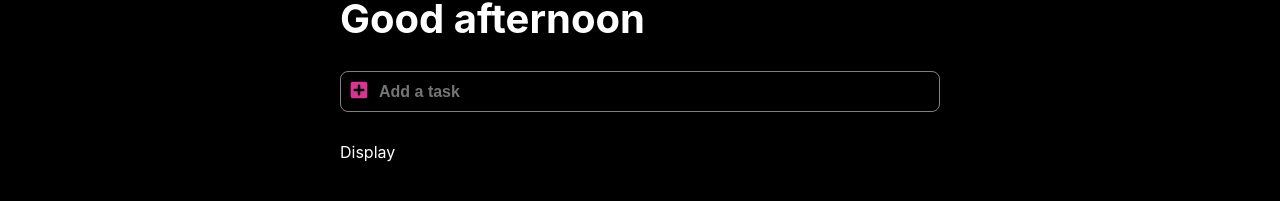
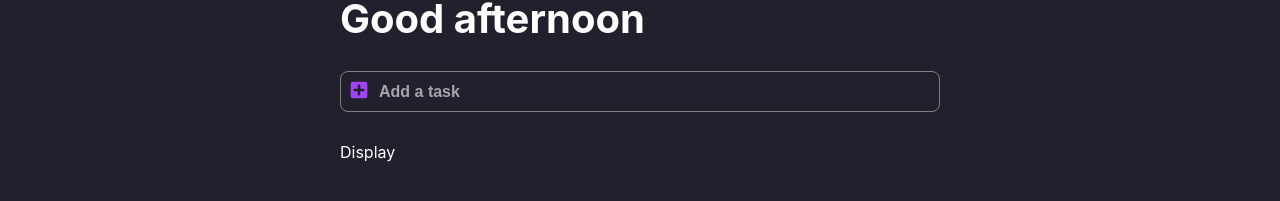
Before and after one commit to shreyngd/to-do, a React app: page / in a window 1280 px wide. Shown: the part 193-394 px from the top of the page. Built offline with nearby package versions, Linux system fonts and the light colour scheme.

Commit message:
feat(add-todo): add all functionality for add to-do box

```diff
--- a/src/components/AddTodo/AddTodo.module.scss
+++ b/src/components/AddTodo/AddTodo.module.scss
@@ -1,6 +1,8 @@
 .addTodoBox{
     border: 1px solid grey;
     border-radius: 8px;
+    color: var(--color-solid);
+    transition: background-color 0.15s ease-in;
 
     .inputContainer{
         display: flex;
@@ -11,14 +13,14 @@
     .input{
         background-color: var(--color-surface-dark);
         border: none;
-        color: var(--color-solid);
         flex: 1;
         font-weight: 600;
         font-size: 16px;
         line-height: 21px;
+        color: inherit;
         outline: none;
-        ::placeholder{
-            color: #ababab;
+        &::placeholder{
+            color: var(--color-placeholder)
         }
     }
     .addTodoBoxMain{
@@ -33,7 +35,7 @@
         flex-direction: column;
         transition: height 0.1s ease-in;
         &.fullHeight{
-            height: 155px;
+            height: 160px;
         }
     }
     .textAreaContainer{
@@ -45,13 +47,13 @@
             font-family: inherit;
             font-size: 14px;
             line-height: 19px;
-            color: var(--color-solid);
+            color: inherit;
             outline: none !important;
             border: none;
             resize: none;
             background: var(--color-surface-dark);
-            ::placeholder{
-                color: #ababab;
+            &::placeholder{
+                color: var(--color-placeholder)
             }
 
         }
@@ -60,5 +62,20 @@
         display: flex;
         padding: 8px;
         justify-content: space-between;
+        background-color: var(--color-surface);
+        align-items: center;
+        .dueText{
+            font-size: 14px;
+            line-height: 19px;
+            font-weight: 600;
+        }
+        .dueTime{
+            display: flex;
+            gap: 8px;
+        }
+        .timeChips{
+            display: flex;
+            gap: 4px;
+        }
     }
 }
--- a/src/components/AddTodo/AddTodo.tsx
+++ b/src/components/AddTodo/AddTodo.tsx
@@ -3,14 +3,16 @@ import classes from './AddTodo.module.scss';
 import AddItem from '../../assets/images/plus-square.svg'
 import classNames from 'classnames';
 import ColorPicker from '../ColorPicker/ColorPicker';
-import { COLORS_MAP } from '../../utils';
+import { DueTimeObj, DUE_TIME_LIST, PriorityObj } from '../../utils';
+import ChipButton from '../ChipButton/ChipButton';
 
 const AddTodo = () => {
     const inputRef = useRef<HTMLInputElement>(null);
     const boxRef = useRef<HTMLDivElement>(null);
     const [show, setshow] = useState(false);
+    const [selectTime, setSelectTime] = useState<DueTimeObj | null>(null);
 
-    const [colorLabel, setColorLabel] = useState('');
+    const [colorLabel, setColorLabel] = useState<PriorityObj | null>(null);
 
     useEffect(() => {
         if (show === true) {
@@ -18,8 +20,8 @@ const AddTodo = () => {
         }
     }, [show])
 
+
     useEffect(() => {
-        console.log(boxRef);
         const handleClickOutside = (event: MouseEvent) => {
             if (boxRef.current && !boxRef.current.contains(event.target as Node)) {
                 setshow(false)
@@ -36,9 +38,19 @@ const AddTodo = () => {
         setshow(true);
     }
 
+    const handleTimeSelect = (dueTimeObj: DueTimeObj) => {
+        console.log(dueTimeObj)
+        if (selectTime && selectTime.text === dueTimeObj.text) {
+            setSelectTime(null);
+        } else {
+            setSelectTime(dueTimeObj)
+        }
+
+    }
+
 
     return <div className={classes.addTodoBox} onClick={handleClick} ref={boxRef} style={{
-        background: COLORS_MAP[colorLabel]
+        background: `var(--color-priority-${colorLabel?.colorName})`
     }}>
         <div className={classes.addTodoBoxMain}>
             <div className={classes.inputContainer}>
@@ -52,8 +64,11 @@ const AddTodo = () => {
                     <textarea className={classes.textarea} placeholder="Add a description" onFocus={handleClick} rows={5}></textarea>
                 </div>
                 <div className={classes.options}>
-                    <div>due date</div>
-                    <div><ColorPicker changeColor={(color) => setColorLabel(color)} /></div>
+                    <div className={classes.dueTime}>
+                        <div className={classes.dueText}>Due in:</div>
+                        <div className={classes.timeChips}>{DUE_TIME_LIST.map(el => <ChipButton value={el.text} onClick={() => handleTimeSelect(el)} key={el.text} selected={selectTime?.text} />)}</div>
+                    </div>
+                    <div><ColorPicker changeColor={(color: PriorityObj | null) => setColorLabel(color)} /></div>
 
                 </div>
             </div>
--- /dev/null
+++ b/src/components/ChipButton/ChipButton.module.scss
@@ -0,0 +1,13 @@
+.chipBtn{
+    border: 1px solid var(--color-solid);
+    background: none;
+    font-weight: bold;
+    padding: 2px 5px;
+    border-radius: 24px;
+    color:inherit;
+    cursor: pointer;
+    &.selected{
+        border-color: var(--color-border-priority);
+        color: var(--color-border-priority);
+    }
+}
--- /dev/null
+++ b/src/components/ChipButton/ChipButton.tsx
@@ -0,0 +1,10 @@
+import classNames from 'classnames';
+import classes from './ChipButton.module.scss';
+
+const ChipButton = ({ onClick = () => { }, value = '', selected = '' }) => {
+    return <button type='button' className={classNames(classes.chipBtn, {
+        [classes.selected]: selected === value
+    })} onClick={onClick}>{value}</button>
+}
+
+export default ChipButton
--- a/src/components/ColorPicker/ColorPicker.module.scss
+++ b/src/components/ColorPicker/ColorPicker.module.scss
@@ -1,13 +1,29 @@
 .main{
     display: flex;
     gap: 8px;
+    align-items: center;
     .colorDiv{
         height: 30px;
         width: 30px;
         border-radius: 50%;
+        &.low{
+            background-color: var(--color-priority-low);
+        }
+        &.medium{
+            background-color: var(--color-priority-medium);
+
+        }
+        &.high{
+            background-color: var(--color-priority-high);
+        }
         &.selected{
-            border: 2px solid gray;
+            border: 2px solid var(--color-border-priority);
             padding: 1px
         }
     }
+    .text{
+        font-size: 14px;
+        font-weight: 600;
+        line-height: 19px;
+    }
 }
--- a/src/components/ColorPicker/ColorPicker.tsx
+++ b/src/components/ColorPicker/ColorPicker.tsx
@@ -1,24 +1,26 @@
 import classes from './ColorPicker.module.scss'
-import { COLORS_MAP } from '../../utils';
-import { useState } from 'react';
+import { COLORS_ARR, PriorityObj } from '../../utils';
+import { useEffect, useState } from 'react';
 import classNames from 'classnames';
 
-const ColorPicker = ({ changeColor = (color: string) => { } }) => {
-    const [selected, setSelected] = useState<string>('DEFAULT');
+const ColorPicker = ({ changeColor = (color: PriorityObj | null) => { } }) => {
+    const [selected, setSelected] = useState<PriorityObj | null>(null);
 
-    const handleClick = (e: React.MouseEvent<HTMLDivElement>) => {
-        if (typeof e.currentTarget.dataset.color !== 'undefined') {
-            setSelected(e.currentTarget.dataset.color)
-            changeColor(e.currentTarget.dataset.color)
+    useEffect(() => {
+        changeColor(selected)
+    }, [selected, changeColor])
+
+    const handleClick = (obj: PriorityObj) => {
+        if (selected?.name === obj.name) {
+            setSelected(null)
+        } else {
+            setSelected(obj)
         }
-
-
     }
     return <div className={classes.main}>
-        {Object.keys(COLORS_MAP).map(el => {
-            return <div className={classNames(classes.colorDiv, { [classes.selected]: selected === el })} key={el} style={{
-                background: COLORS_MAP[el]
-            }} data-color={el} onClick={handleClick}></div>
+        <div className={classes.text}>Priority:</div>
+        {COLORS_ARR.map((priority: PriorityObj) => {
+            return <div className={classNames(classes.colorDiv, { [classes.selected]: selected?.name === priority.name }, classes[priority.colorName])} key={priority.name} onClick={() => handleClick(priority)}></div>
         })}
 
     </div>
--- a/src/components/ThemeToggle/ThemeToggle.tsx
+++ b/src/components/ThemeToggle/ThemeToggle.tsx
@@ -1,9 +1,12 @@
-import { useState } from "react";
+import { useEffect, useState } from "react";
 import { changeTheme, THEME } from "../../theme";
 import classes from './ThemeToggle.module.scss'
 
 const ThemeToggle = () => {
     const [theme, setTheme] = useState(THEME.DARK);
+    useEffect(() => {
+        changeTheme(THEME.DARK)
+    }, [])
     const toggleTheme = () => {
         const newTheme = theme === THEME.DARK ? THEME.LIGHT : THEME.DARK
         setTheme(newTheme)
--- a/src/theme/index.ts
+++ b/src/theme/index.ts
@@ -3,23 +3,11 @@ export enum THEME {
     DARK = 'dark'
 }
 
-const darkTheme: Record<string, string> = {
-    "--color-surface": "#20212c",
-    "--color-solid": "white",
-    "--color-primary": "teal",
-    "--color-surface-secondary": "#000"
-};
-const lightTheme: Record<string, string> = {
-    "--color-surface": "white",
-    "--color-solid": "black",
-    "--color-primary": "purple",
-    "--color-surface-secondary": "#fff"
-};
+
 
 export const changeTheme = (theme: THEME) => {
-    const themeVar = theme === THEME.DARK ? darkTheme : lightTheme;
-    Object.keys(themeVar).forEach((key): void => {
-        const val = themeVar[key];
-        document.documentElement.style.setProperty(key, val)
-    })
+    const themeVar = theme === THEME.DARK ? THEME.DARK : THEME.LIGHT
+    document.documentElement.setAttribute('data-theme', themeVar)
+
+
 }
--- a/src/theme/theme.scss
+++ b/src/theme/theme.scss
@@ -1,6 +1,37 @@
 :root{
     --color-surface: #20212c;
     --color-solid: white;
-    --color-primary: teal;
-    --color-surface-secondary: #000
+    --color-surface-secondary: #000;
+    --color-priority-low: #635d19;
+    --color-priority-medium: #614a19;
+    --color-priority-high: #5c2b29;
+    --color-placeholder: rgba(255,255,255,0.9);
+    --color-border-priority: #a142f4;
+
 }
+
+html[data-theme='light'] {
+    --color-surface:#fff;
+    --color-solid: #212121;
+    --color-surface-secondary: #fff;
+    --color-priority-low: #ccff90;
+    --color-priority-medium: #fbbc04;
+    --color-priority-high: #f28b82;
+    --color-placeholder: rgba(0,0,0,0.6);
+    --color-border-priority: #a142f4;
+    --color-filter-img: ;
+
+}
+
+html[data-theme='dark'] {
+    --color-surface: #20212c;
+    --color-solid: white;
+    --color-surface-secondary: #20212c;
+    --color-priority-low: #345920;
+    --color-priority-medium: #614a19;
+    --color-priority-high: #5c2b29;
+    --color-placeholder: rgba(255,255,255,0.6);
+    --color-border-priority: #a142f4;
+    --color-filter-img: none;
+
+}
--- a/src/utils/index.ts
+++ b/src/utils/index.ts
@@ -45,10 +45,51 @@ export const useGreeting = () => {
 
     return greeting;
 }
+export enum Priority {
+    LOW = 'low',
+    MEDIUM = 'medium',
+    HIGH = 'high'
+}
 
-export const COLORS_MAP: Record<string, string> = {
-    'DEFAULT': document.documentElement.style.getPropertyValue('--color-surface'),
-    'ORANGE': '#F58549',
-    'RED': '#A31621',
-    'GREEN': '#7A9B76',
+
+export type PriorityObj = {
+    colorName: string
+    name: Priority
 }
+
+export type DueTimeObj = {
+    text: string,
+    time: number
+}
+
+export const COLORS_ARR: Array<PriorityObj> = [
+    { colorName: 'low', name: Priority.LOW, }, { colorName: 'medium', name: Priority.MEDIUM },
+    { colorName: 'high', name: Priority.HIGH, }
+]
+
+export const DUE_TIME_LIST: Array<DueTimeObj> = [
+    {
+        text: '30 min',
+        time: 30 * 60 * 1000
+    },
+    {
+        text: '1 hr',
+        time: 60 * 60 * 1000
+    },
+    {
+        text: '2 hrs',
+        time: 2 * 60 * 60 * 1000
+    },
+    {
+        text: '6 hrs',
+        time: 6 * 60 * 60 * 1000
+    },
+    {
+        text: '12 hrs',
+        time: 12 * 60 * 60 * 1000
+    },
+    {
+        text: '1 day',
+        time: 24 * 60 * 60 * 1000
+    }
+]
```
Also changed, not shown: src/assets/images/plus-square.svg, 1 other file (tests, documents, lock files or other folders).
